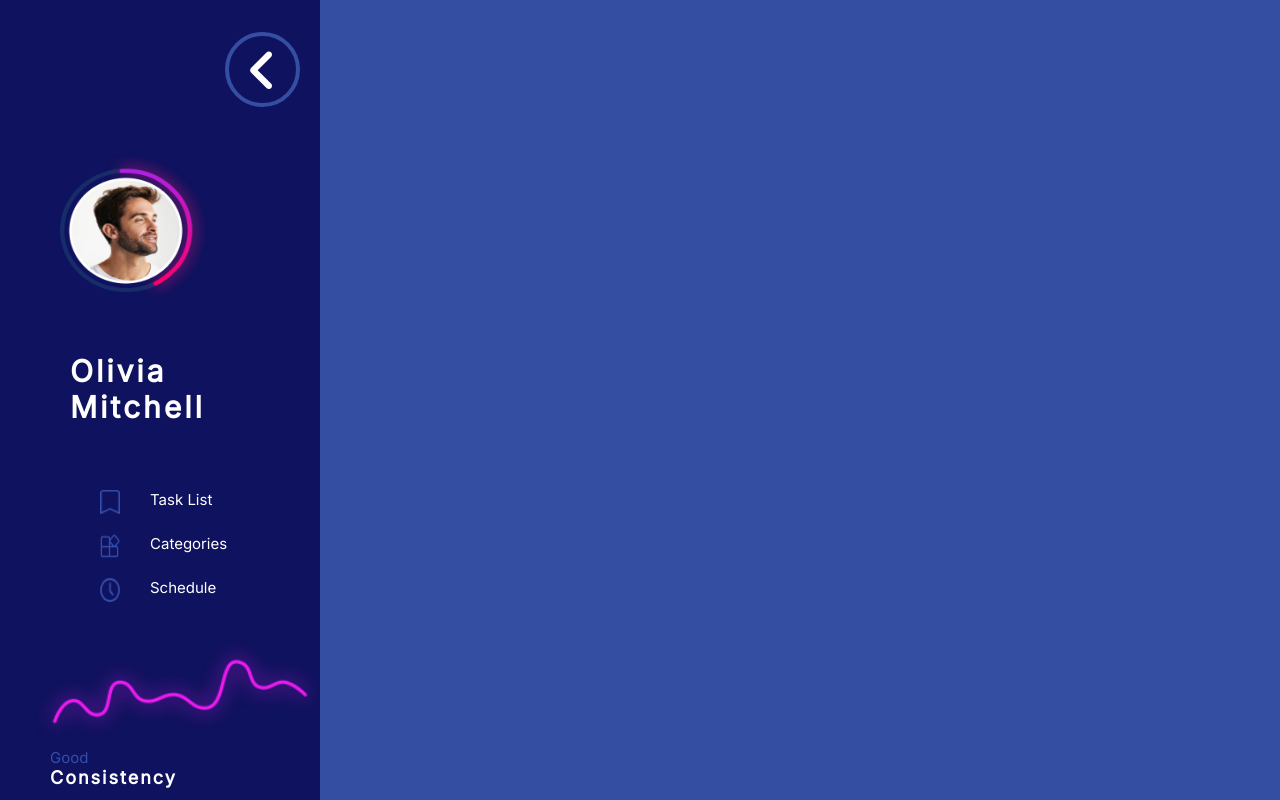
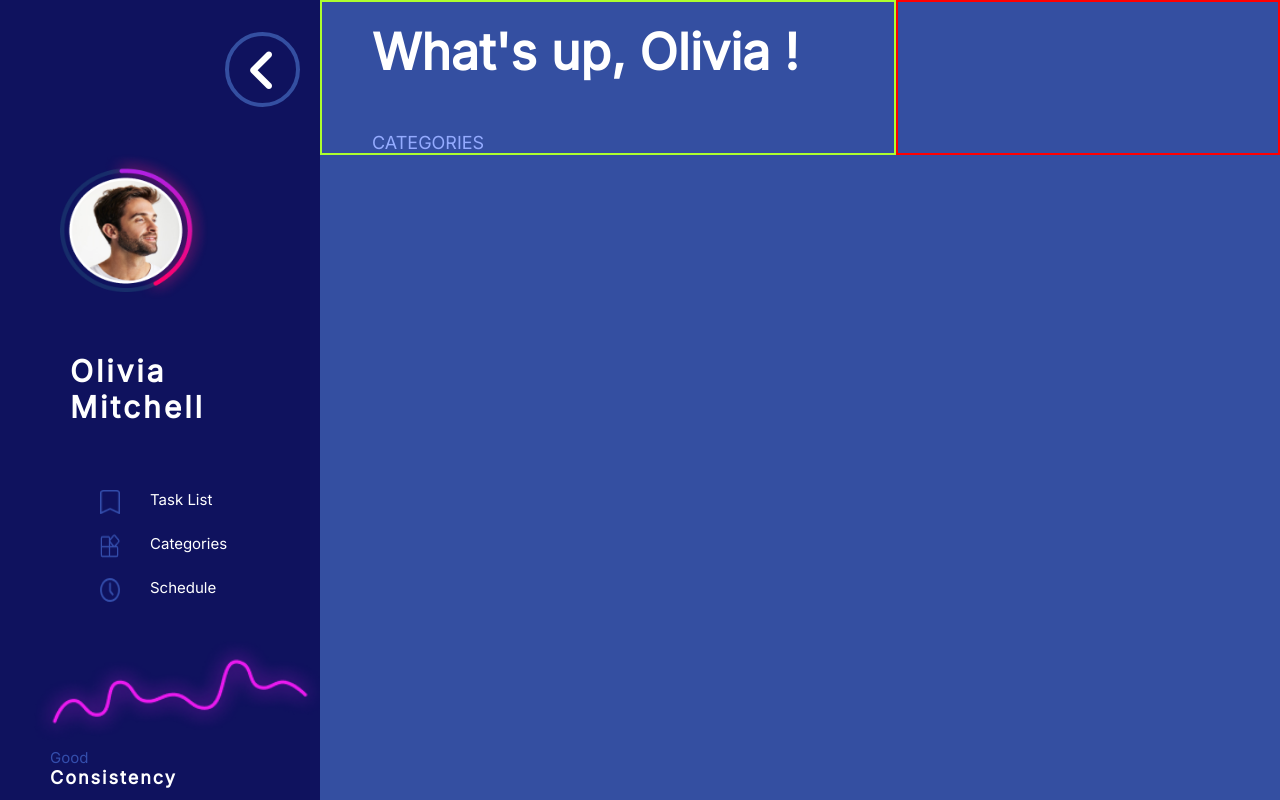
Before and after one commit to DivyanshTungaria-01/to-do-app, a website: page public/index.html in a window 1280 px wide. Drawn offline with Linux system fonts and the light colour scheme.

Commit message:
side box started

```diff
--- a/public/index.html
+++ b/public/index.html
@@ -61,10 +61,19 @@
                 </div>
             </div>
         </div>
+
+
         <div class="sideBox">
             <div class="top">
-                <div></div>
-                <div></div>
+                <div class="headpara">
+                    <div class="sideheading">
+                        <h1>What's up, Olivia !</h1>
+                    </div>
+                    <div class="sidepara">
+                        <p>CATEGORIES</p>
+                    </div>
+                </div>
+                <div class="clock"></div>
             </div>
             <div class="middle">
                 <div></div>
--- a/public/src/css/main.css
+++ b/public/src/css/main.css
@@ -1,7 +1,6 @@
 .main{
     display: flex;
     flex-direction: row;
-    /* border: 2px solid red; */
     height: 100vh;
   }
 
@@ -12,7 +11,6 @@
     background-color: #0F125E;
     height: 100%;
     width: 25%;
-    /* border: 3px solid yellow; */
   }
 
   .sideBox{
@@ -20,11 +18,9 @@
     height: 100%;
     height: 100%;
     background-color: #344FA1;
-    /* border: 3px solid yellow; */
   }
 
   .box1{
-      /* border: 2px solid black; */
       display: flex;
       justify-content: flex-end;
   }
@@ -54,12 +50,10 @@
     margin: 2.5rem auto 4rem 7rem;
     color: #ffffff;
     font-size: 1.5rem;
-    /* border: 2px solid red; */
   }
 
   .task{
       display: flex;
-      /* border: 2px solid cyan; */
       margin-bottom: 2rem;
   }
   .task img{
@@ -75,7 +69,6 @@
   }
 
   .category{
-      /* border: 2px solid palevioletred; */
       display: flex;
       margin-bottom: 2rem;
   }
@@ -92,7 +85,6 @@
   }
 
   .schedule{
-    /* border: 2px solid greenyellow; */
     display: flex;
     margin-bottom: 1rem;
   }
@@ -109,15 +101,9 @@
   }
 
 
-
-
-
-
   #last{
-    /* border: 2px solid red; */
     display: flex;
     flex-direction: column;
-    /* align-items: center;   */
   }
 
   #curve{
@@ -140,6 +126,38 @@
     letter-spacing: 2px;
   }
 
+  .top{
+    display: flex;
+    flex-direction: row;
+  }
+
+  .headpara{
+    display: flex;
+    flex-direction: column;
+    width: 60%;
+    padding-left: 2rem;
+    border: 2px solid greenyellow;
+  }
+
+  .sideheading{
+    font-size: 2.5rem;
+    color: #ffffff;
+    margin: 2rem auto 5rem 3rem;
+    font-family: 'Inter', sans-serif;
+  }
+
+  .sidepara{
+    margin-left: 3rem;
+    font-size: 1.8rem;
+    font-family: 'Inter', sans-serif;
+    color: #94ABFF;
+  }
+
+  .clock{
+    border: 2px solid red;
+    width: 40%;
+  }
+
   @media (max-height: 1300px){
     #profile{
       height: 25rem;
```
